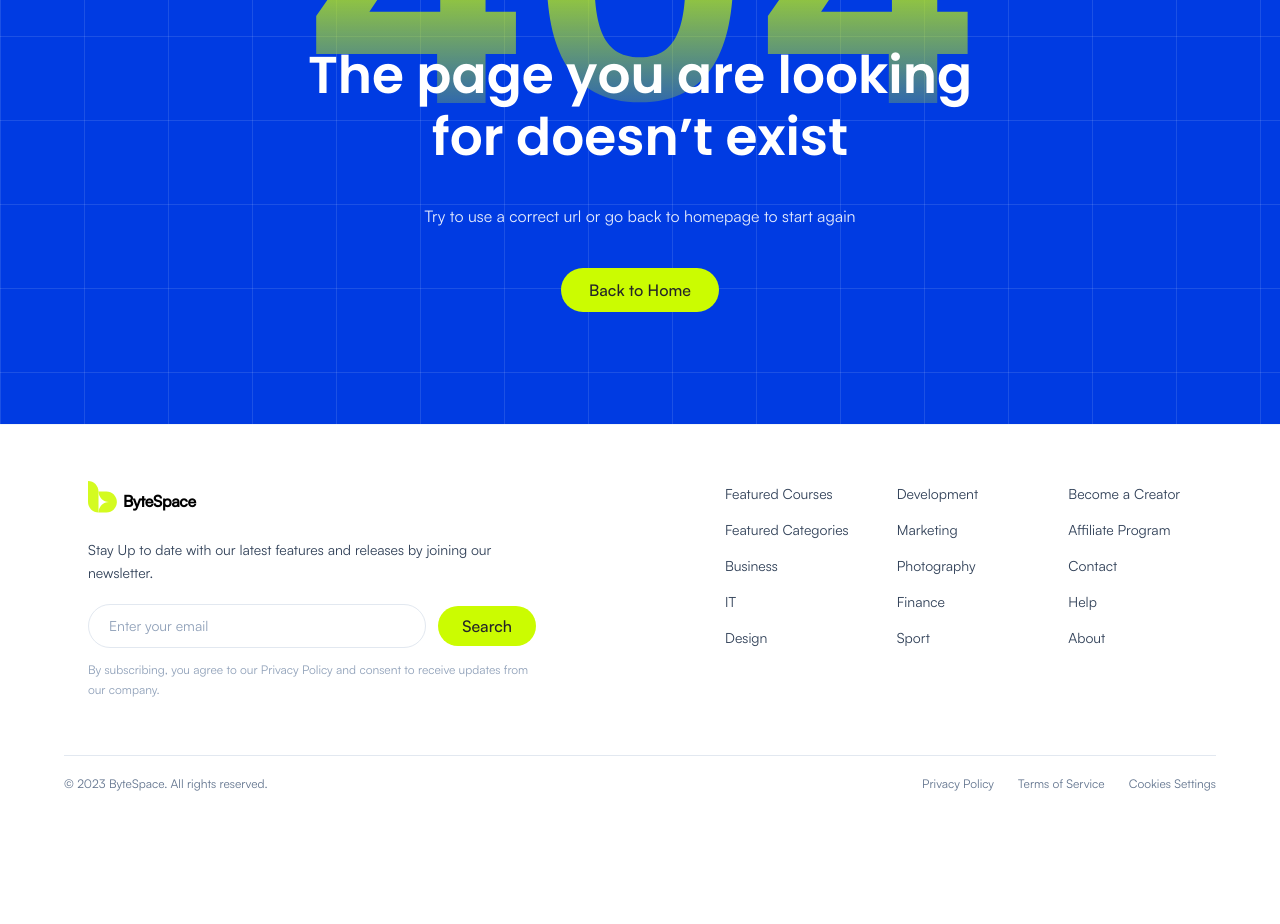
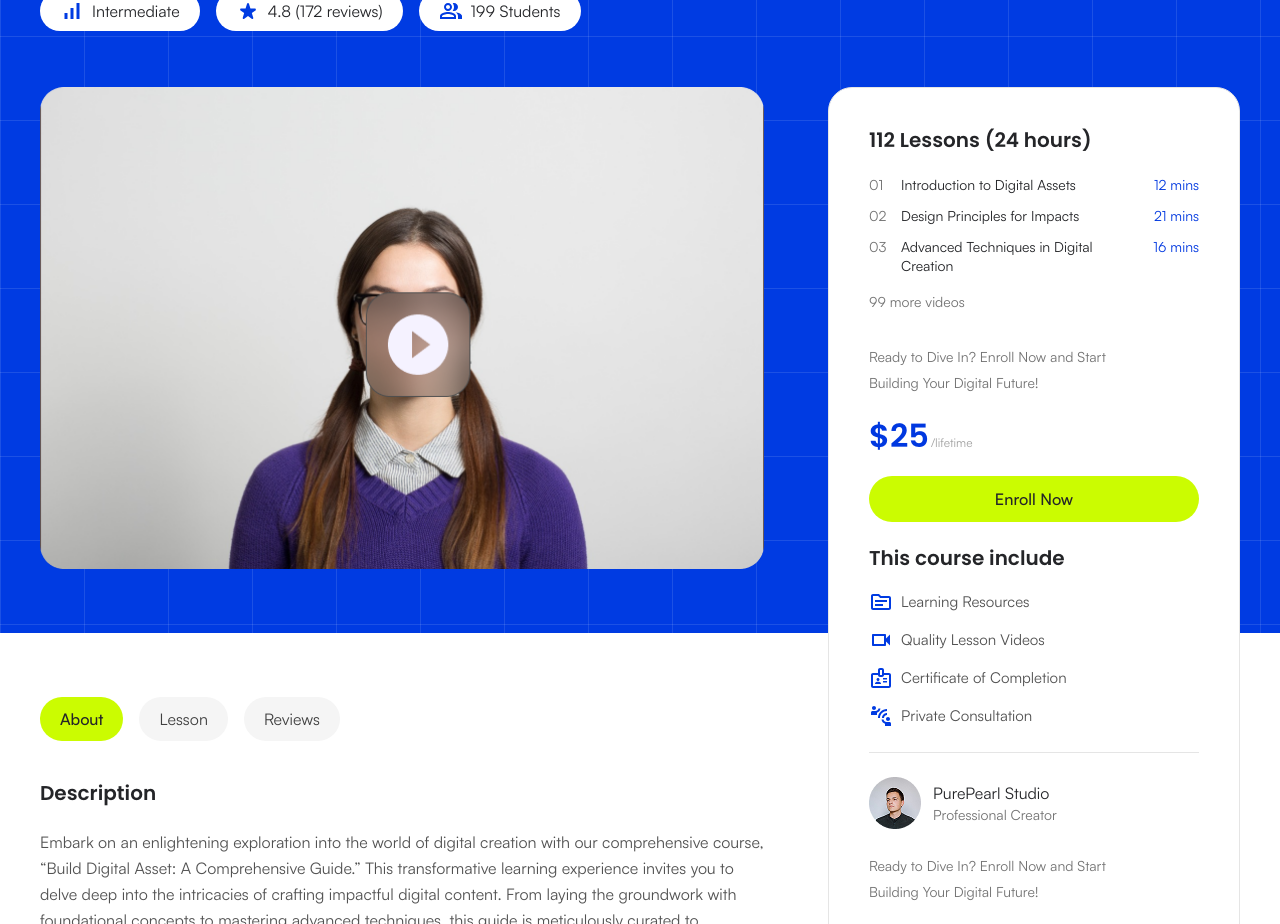
Before and after one commit to tajwararik/ByteSpace, a Next.js app: page /course-details in a window 1280 px wide. Before the commit this address had no page. Shown: the part 300-1224 px from the top of the page. Before the commit the page ends 1112 px from the top, so only its background shows below. Built offline with nearby package versions, Linux system fonts and the light colour scheme.

Commit message:
Render course details page

```diff
--- /dev/null
+++ b/app/course-details/page.tsx
@@ -0,0 +1,33 @@
+import CourseHero from "./_components/CourseHero";
+import CourseTabs from "./_components/CourseTabs";
+import AboutTab from "./_components/AboutTab";
+import LessonsTab from "./_components/LessonsTab";
+import ReviewsTab from "./_components/ReviewsTab";
+import { tabs, type TabKey } from "./data";
+
+export default async function CoursePage({
+  searchParams,
+}: {
+  searchParams: Promise<{ tab?: string }>;
+}) {
+  const { tab } = await searchParams;
+  const active: TabKey = tabs.find((t) => t.key === tab)?.key ?? "about";
+
+  return (
+    <>
+      <CourseHero />
+
+      <section className="bg-white lg:min-h-130">
+        <div className="mx-auto max-w-300 px-6 pt-16 pb-16 xl:px-0">
+          <div className="lg:max-w-[calc(100%-476px)]">
+            <CourseTabs active={active} />
+
+            {active === "about" && <AboutTab />}
+            {active === "lessons" && <LessonsTab />}
+            {active === "reviews" && <ReviewsTab />}
+          </div>
+        </div>
+      </section>
+    </>
+  );
+}
```
